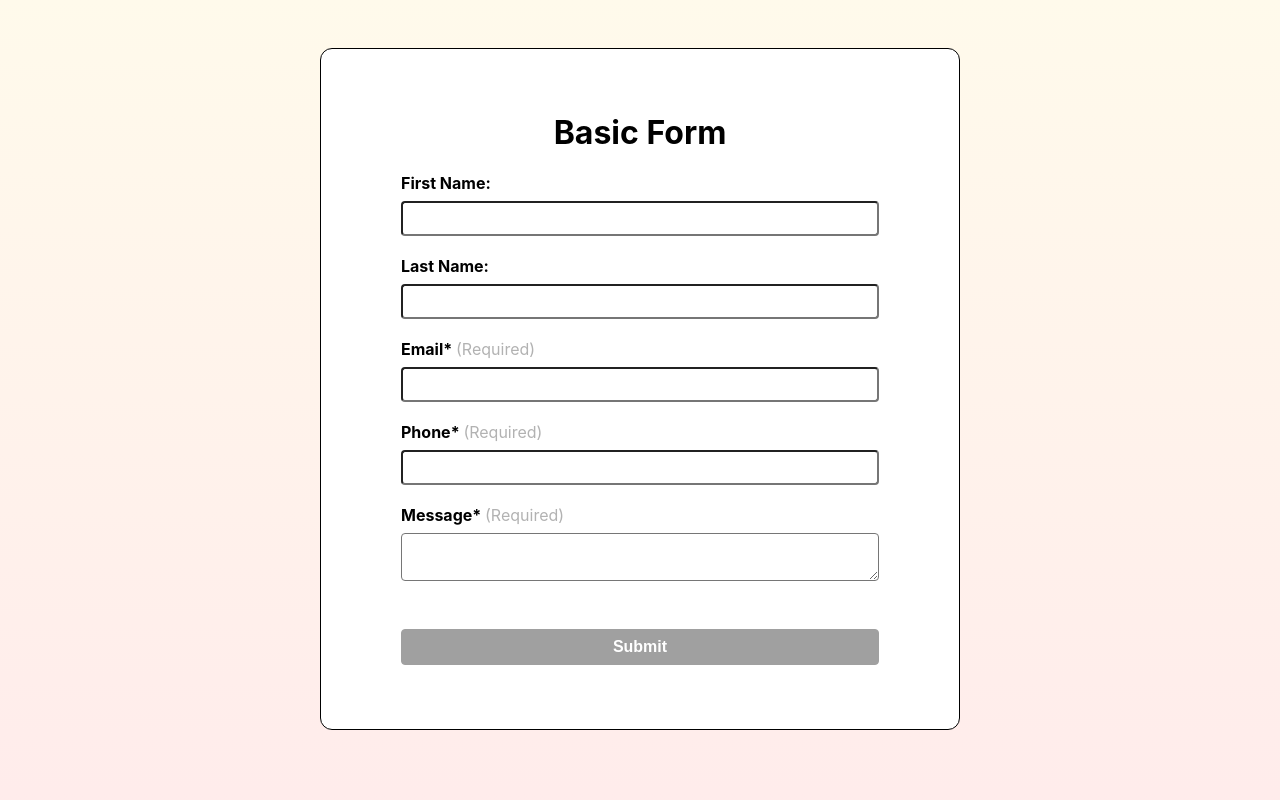
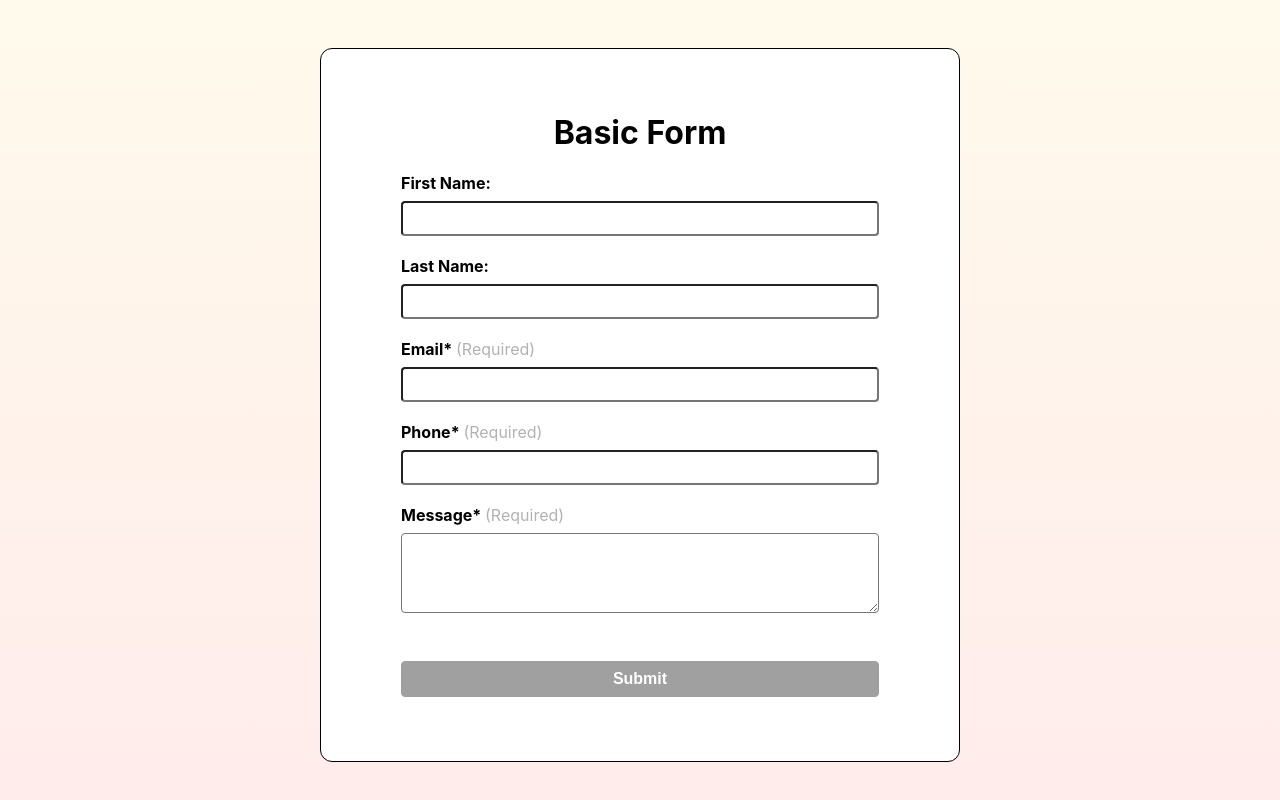
Before and after one commit to Yadahi/simple-form, a React (Create React App) app: page / in a window 1280 px wide. Shown: the top 800 px of the page. Built offline with nearby package versions, Linux system fonts and the light colour scheme.

Commit message:
[REFACTOR] move scss to separate folder; clean scss

```diff
--- a/src/components/BasicForm.js
+++ b/src/components/BasicForm.js
@@ -1,4 +1,4 @@
-import "./basic-form.styles.scss";
+import "../scss/basic-form.styles.scss";
 import { useState } from "react";
 import useInput from "../hooks/useInput";
 import ErrorMessage from "./ErrorMessage";
--- a/src/components/ConfirmComponent.js
+++ b/src/components/ConfirmComponent.js
@@ -1,4 +1,4 @@
-import "./confirm.style.scss";
+import "../scss/confirm.style.scss";
 
 import SuccesIcon from "../icons/success.svg";
 
--- a/src/components/ErrorMessage.js
+++ b/src/components/ErrorMessage.js
@@ -1,4 +1,4 @@
-import "./error-message.styles.scss";
+import "../scss/error-message.styles.scss";
 
 const ErrorMessage = ({ children }) => {
   return <p className="error-message">{children}</p>;
--- a/src/components/Loading.js
+++ b/src/components/Loading.js
@@ -1,4 +1,4 @@
-import "./loading.styles.scss";
+import "../scss/loading.styles.scss";
 
 const LoadingComponent = ({ children }) => {
   return (
--- a/src/components/basic-form.styles.scss
+++ b/src/scss/basic-form.styles.scss
@@ -11,6 +11,7 @@
     border-radius: 4px;
   }
   textarea {
+    height: 5rem;
   }
   &--invalid {
     input,
@@ -18,8 +19,6 @@
       border: 1px solid #b40e0e;
       background-color: #fddddd;
     }
-  }
-  &__form {
   }
   &__message {
     &--required {
@@ -35,8 +34,6 @@
     display: flex;
     flex-direction: column;
     gap: 1.25rem;
-  }
-  &__action {
   }
   &__heading {
     text-align: center;
--- a/src/components/confirm.style.scss
+++ b/src/scss/confirm.style.scss
@@ -1,6 +1,4 @@
 .confirm {
-  &__content {
-  }
   &__header {
     display: flex;
     justify-content: center;
@@ -8,13 +6,9 @@
   &__body {
     text-align: center;
   }
-  &__heading {
-  }
   &__icon {
     width: 5rem;
     height: 5rem;
-  }
-  &__message {
   }
   &__button {
     font-size: inherit;
```
Also changed, not shown: src/scss/error-message.styles.scss (renamed from src/components/error-message.styles.scss), src/scss/loading.styles.scss (renamed from src/components/loading.styles.scss).
